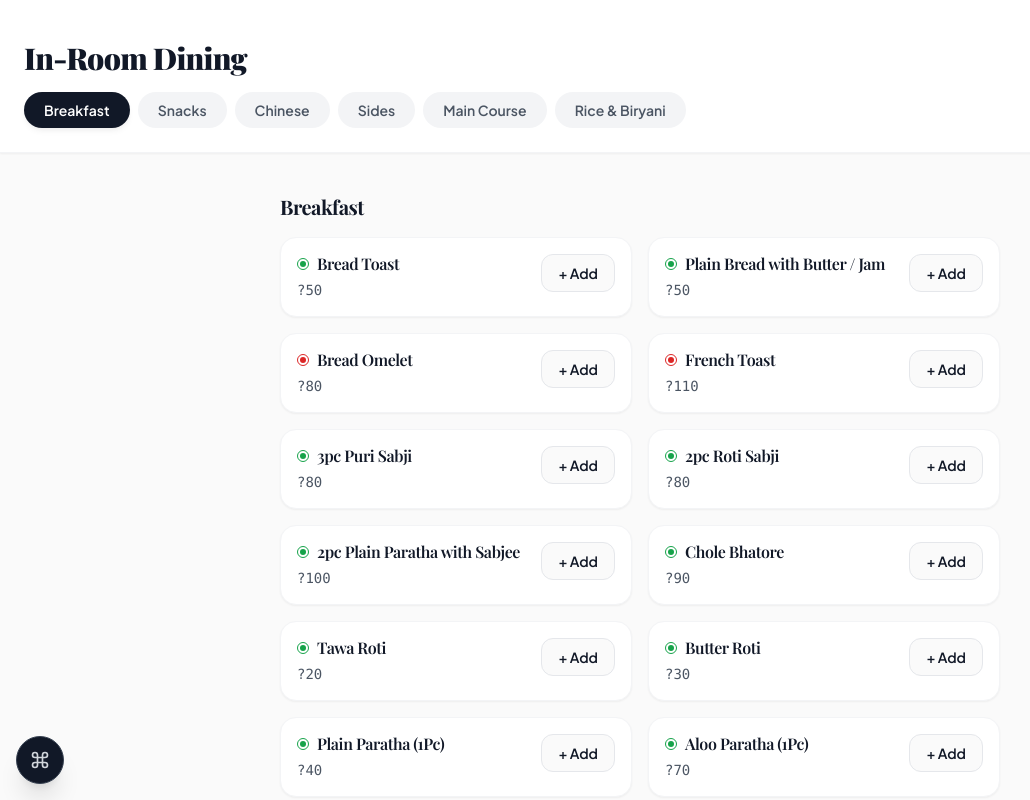
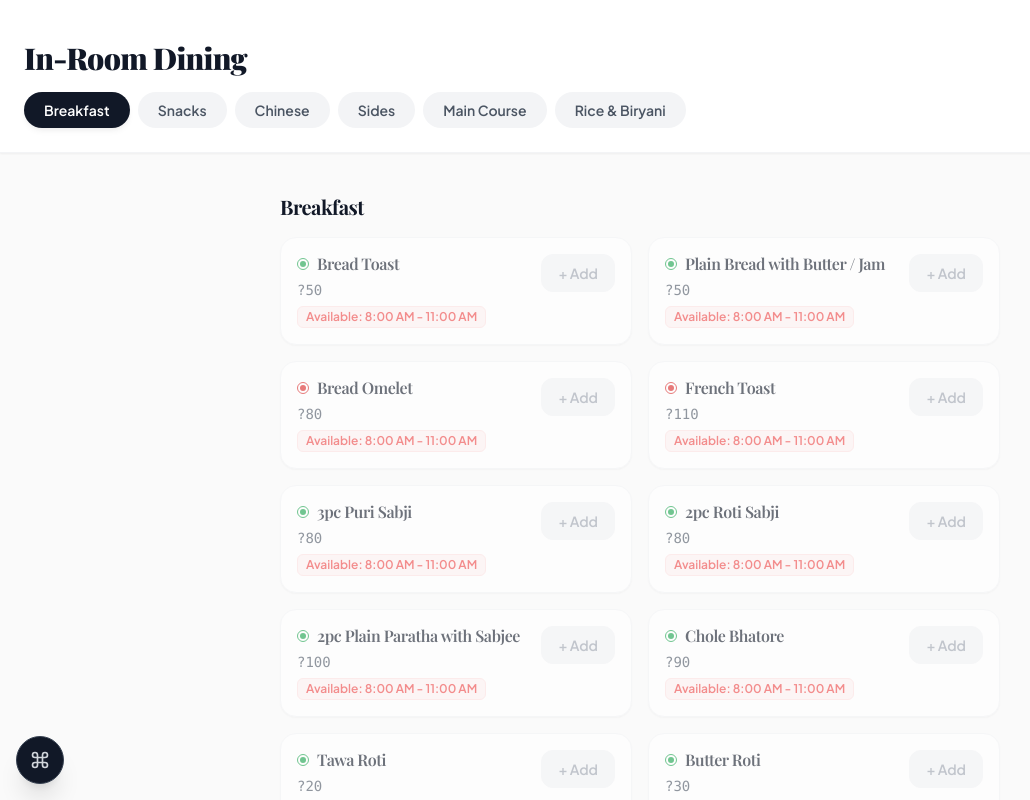
Before and after one commit to bijeshsingha/hotel-kiosk, a Next.js app: page /menu in a window 1280 px wide. Shown: the top 800 px of the page, without its empty margins (0-1030 px from the left). Built offline with nearby package versions, Linux system fonts and the light colour scheme; a web font is replaced by a local one.

Commit message:
feat: disable menu items outside availability time and fix rupee symbol

```diff
--- a/components/menu/MenuItemCard.tsx
+++ b/components/menu/MenuItemCard.tsx
@@ -1,19 +1,56 @@
-import { useState } from 'react';
+import { useState, useEffect } from 'react';
 import { useCartStore, CartItem } from '@/store/cartStore';
 
 interface MenuItemProps {
-  item: Omit<CartItem, 'quantity'>;
+  item: Omit<CartItem, 'quantity'> & { time?: string };
 }
 
 export function MenuItemCard({ item }: MenuItemProps) {
   const addItem = useCartStore(state => state.addItem);
   const items = useCartStore(state => state.items);
+  const [isAvailable, setIsAvailable] = useState(true);
+
+  useEffect(() => {
+    if (!item.time || item.time.trim() === '') {
+      setIsAvailable(true);
+      return;
+    }
+
+    const checkAvailability = () => {
+      try {
+        const [startStr, endStr] = item.time.split('-').map(s => s.trim());
+        if (!startStr || !endStr) return;
+
+        const parseTime = (timeStr: string) => {
+          const [time, modifier] = timeStr.split(' ');
+          let [hours, minutes] = time.split(':').map(Number);
+          if (modifier === 'PM' && hours < 12) hours += 12;
+          if (modifier === 'AM' && hours === 12) hours = 0;
+          const d = new Date();
+          d.setHours(hours, minutes, 0, 0);
+          return d;
+        };
+
+        const startTime = parseTime(startStr);
+        const endTime = parseTime(endStr);
+        const now = new Date();
+
+        setIsAvailable(now >= startTime && now <= endTime);
+      } catch (e) {
+        setIsAvailable(true); // default to true if parsing fails
+      }
+    };
+
+    checkAvailability();
+    const interval = setInterval(checkAvailability, 60000); // Check every minute
+    return () => clearInterval(interval);
+  }, [item.time]);
 
   const isVeg = item.dietary?.toLowerCase().includes('veg') && !item.dietary?.toLowerCase().includes('non');
   const cartItem = items.find(i => i.id === item.id);
 
   return (
-    <div className="bg-white rounded-2xl p-4 shadow-sm border border-gray-100 flex justify-between items-start transition-all hover:shadow-md">
+    <div className={`bg-white rounded-2xl p-4 shadow-sm border border-gray-100 flex justify-between items-start transition-all ${isAvailable ? 'hover:shadow-md' : 'opacity-60'}`}>
       <div className="flex-1 pr-4">
         <div className="flex items-center gap-2 mb-1.5">
           {/* Veg/Non-Veg Dot */}
@@ -23,14 +60,21 @@ export function MenuItemCard({ item }: MenuItemProps) {
           <h3 className="font-semibold text-gray-900 leading-tight">{item.name}</h3>
         </div>
         <p className="text-sm font-medium text-gray-600 font-mono">?{item.price}</p>
+
+        {!isAvailable && (
+          <p className="text-[10px] sm:text-xs text-red-500 font-semibold mt-1.5 bg-red-50 inline-block px-2 py-0.5 rounded-md border border-red-100">
+            Available: {item.time}
+          </p>
+        )}
       </div>
 
       <div className="flex-shrink-0">
         <button
           onClick={() => addItem(item)}
-          className="bg-[#fafafa] border border-gray-200 text-gray-900 font-semibold text-sm px-4 py-2 rounded-xl active:scale-95 transition-transform"
+          disabled={!isAvailable}
+          className={`${isAvailable ? 'bg-[#fafafa] hover:bg-gray-100 border-gray-200 text-gray-900 active:scale-95' : 'bg-gray-100 text-gray-400 border-gray-100 cursor-not-allowed'} border font-semibold text-sm px-4 py-2 rounded-xl transition-all`}
         >
-          + Add
+          {cartItem ? `+ Add (${cartItem.quantity})` : '+ Add'}
         </button>
       </div>
     </div>
--- /dev/null
+++ b/peek.js
@@ -0,0 +1,5 @@
+const xlsx = require('xlsx');
+const workbook = xlsx.readFile('FoodMenu.xlsx');
+const sheetName = workbook.SheetNames[0];
+const data = xlsx.utils.sheet_to_json(workbook.Sheets[sheetName]);
+console.log(data.slice(0, 5));
```
Also changed, not shown: fix-rupee.js (added, +21 -0 lines), remove_badge.js (added, +8 -0 lines), update_layout.js (added, +21 -0 lines), update_logo.js (added, +42 -0 lines), update_logo2.js (added, +37 -0 lines), update_modal_logo.js (added, +22 -0 lines), 1 other file (tests, documents, lock files or other folders).
